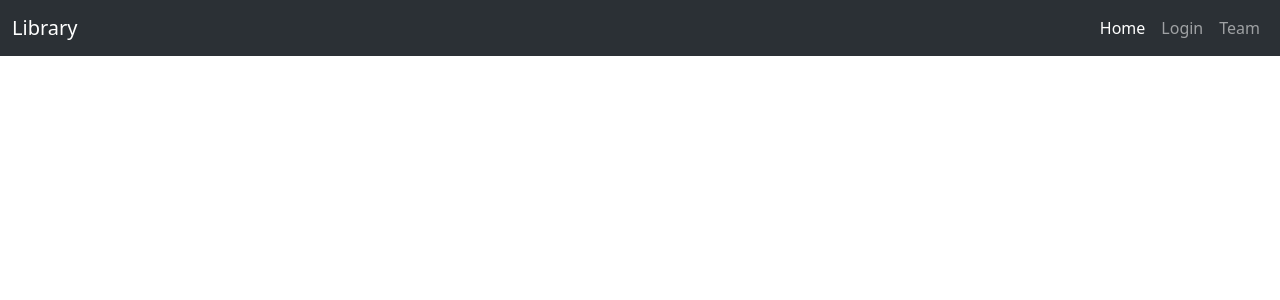
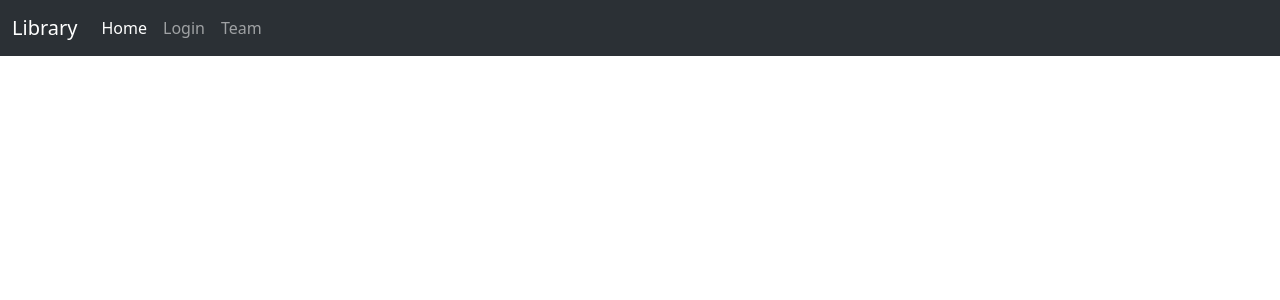
Before and after one commit to srikresna/final-project-library, a PHP site: the page made by app/views/templates/header.php in a window 1280 px wide. Shown: the top 300 px of the page. Run offline with PHP 8.4, Linux system fonts and the light colour scheme; the template is opened without the code that fills it: most values are stand-ins (such as "Sample title", 1, 10 or a date in 2020); some libraries are stand-ins or nearby versions.

Commit message:
fix: navbar collapse issue in header templates

```diff
--- a/app/views/templates/header.php
+++ b/app/views/templates/header.php
@@ -11,17 +11,20 @@
 <body>
     <nav class="navbar navbar-expand-lg bg-body-tertiary" data-bs-theme="dark">
         <div class="container-fluid">
-            <a class="navbar-brand" href="<?=BASE_URL; ?>/home">Library</a>
-            <div class="navbar-expand">
+            <a class="navbar-brand" href="<?= BASE_URL; ?>/home">Library</a>
+            <button class="navbar-toggler" type="button" data-bs-toggle="collapse" data-bs-target="#navbarNavAltMarkup" aria-controls="navbarNavAltMarkup" aria-expanded="false" aria-label="Toggle navigation">
+                <span class="navbar-toggler-icon"></span>
+            </button>
+            <div class="collapse navbar-collapse" id="navbarNavAltMarkup">
                 <ul class="navbar-nav">
                     <li class="nav-item">
-                        <a class="nav-link active" aria-current="page" href="<?=BASE_URL; ?>/home">Home</a>
+                        <a class="nav-link active" aria-current="page" href="<?= BASE_URL; ?>/home">Home</a>
                     </li>
                     <li class="nav-item">
-                        <a class="nav-link" href="<?=BASE_URL; ?>/login">Login</a>
+                        <a class="nav-link" href="<?= BASE_URL; ?>/login">Login</a>
                     </li>
                     <li class="nav-item">
-                        <a class="nav-link" href="<?=BASE_URL; ?>/team">Team</a>
+                        <a class="nav-link" href="<?= BASE_URL; ?>/team">Team</a>
                     </li>
                 </ul>
             </div>
--- a/app/views/templates/headerPatron.php
+++ b/app/views/templates/headerPatron.php
@@ -13,7 +13,10 @@
     <nav class="navbar navbar-expand-lg bg-body-tertiary" data-bs-theme="dark">
         <div class="container-fluid">
             <a class="navbar-brand" href="<?= BASE_URL; ?>/patron/index">Library</a>
-            <div class="navbar-expand">
+            <button class="navbar-toggler" type="button" data-bs-toggle="collapse" data-bs-target="#navbarNavAltMarkup" aria-controls="navbarNavAltMarkup" aria-expanded="false" aria-label="Toggle navigation">
+                <span class="navbar-toggler-icon"></span>
+            </button>
+            <div class="collapse navbar-collapse" id="navbarNavAltMarkup">
                 <ul class="navbar-nav">
                     <li class="nav-item">
                         <a class="nav-link" href="<?= BASE_URL; ?>/patron/index">Home</a>
```
